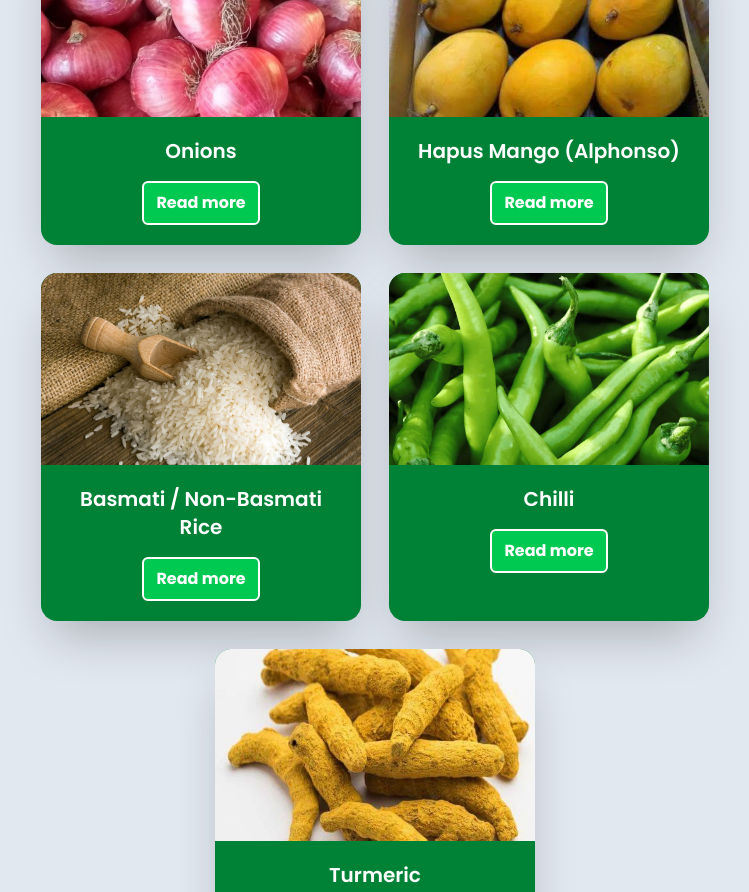
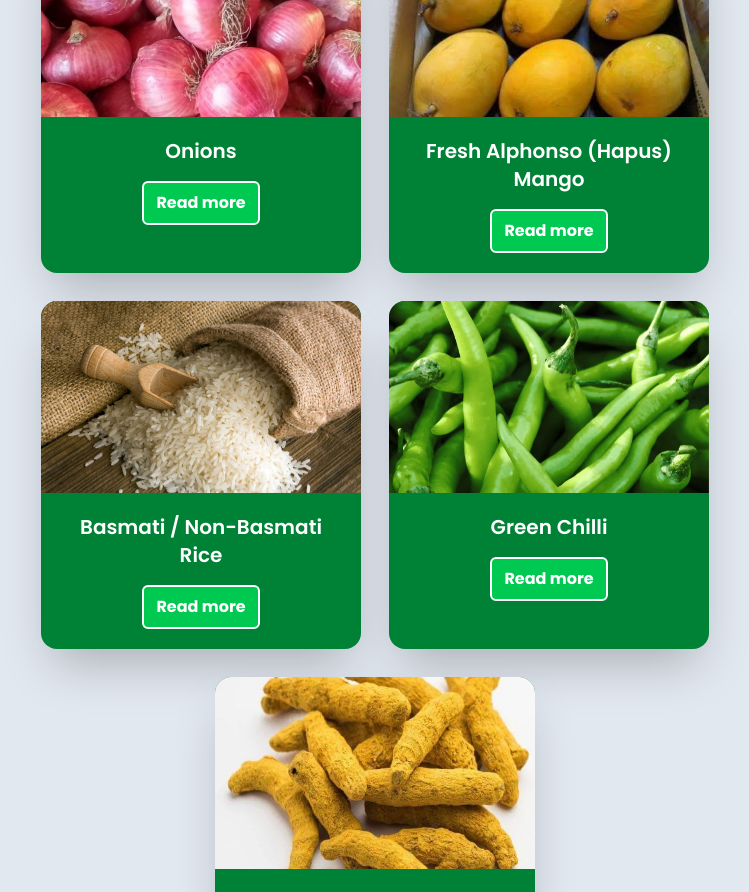
Before and after one commit to Sandipv2/rainbowglobalexim, a React (Vite) app: page / in a window 1280 px wide. Shown: the part 2440-3332 px from the top of the page, without its empty margins (265-1014 px from the left). Built offline with nearby package versions, Linux system fonts and the light colour scheme.

Commit message:
product/title/fixed

```diff
--- a/src/components/Products/Products.jsx
+++ b/src/components/Products/Products.jsx
@@ -11,9 +11,9 @@ function Products() {
 
                 <div className="flex justify-center gap-7 flex-wrap pt-10">
                     <ProductCard to='products/onion' img={onion2} title='Onions' />
-                    <ProductCard to='products/mango' img={mango3} title='Hapus Mango (Alphonso)' />
+                    <ProductCard to='products/mango' img={mango3} title='Fresh Alphonso (Hapus) Mango' />
                     <ProductCard to='products/rice' img={rice1} title='Basmati / Non-Basmati Rice' />
-                    <ProductCard to='products/chilli' img={chilli3} title='Chilli' />
+                    <ProductCard to='products/chilli' img={chilli3} title='Green Chilli' />
                     <ProductCard to='products/turmeric' img={turmeric3} title='Turmeric' />
                 </div>
             </div>
```
